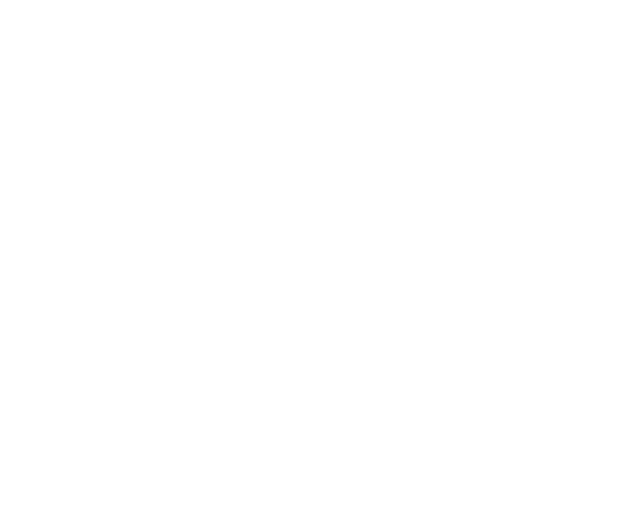
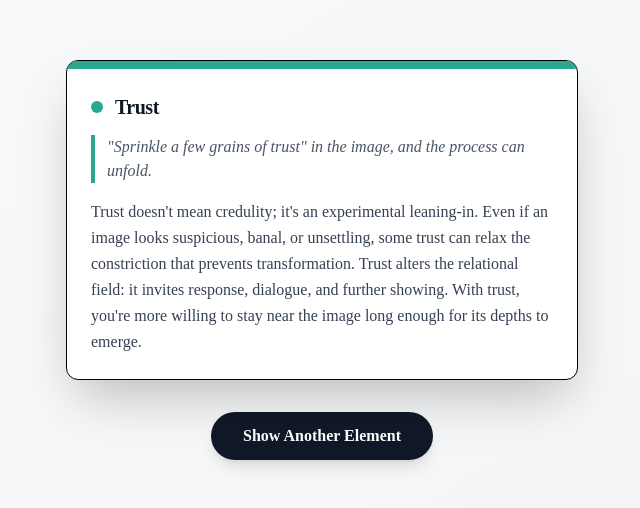
Before and after one commit to ClemensJakob/soulmaking-companion, a React app in the folder frontend/: page /elements/random in a window 1280 px wide. Before the commit this address had no page. Shown: the part 140-648 px from the top of the page, without its empty margins (318-958 px from the left). Built offline with nearby package versions, Linux system fonts and the light colour scheme; the HTML template or start-up script is replaced by a standard one.

Commit message:
feat: add RandomElementPage and integrate ElementDetailCard for displaying random elements

```diff
--- a/frontend/src/App.tsx
+++ b/frontend/src/App.tsx
@@ -1,7 +1,34 @@
+import { useMemo } from 'react'
 import { Link } from 'react-router-dom'
 
+import { elementKeys, elementTagColors } from '@/domain'
+
+function getRandomColor(): string {
+  const randomKey = elementKeys[Math.floor(Math.random() * elementKeys.length)]
+  return elementTagColors[randomKey].bg
+}
+
 function App() {
-  return <Link to="/elements">Elements</Link>
+  const [color1, color2] = useMemo(() => [getRandomColor(), getRandomColor()], [])
+
+  return (
+    <main className="min-h-dvh flex flex-col md:flex-row">
+      <Link
+        to="/elements"
+        className="flex-1 flex items-center justify-center text-white text-2xl md:text-3xl font-bold hover:opacity-90 transition-opacity"
+        style={{ backgroundColor: color1 }}
+      >
+        All Elements
+      </Link>
+      <Link
+        to="/elements/random"
+        className="flex-1 flex items-center justify-center text-white text-2xl md:text-3xl font-bold hover:opacity-90 transition-opacity"
+        style={{ backgroundColor: color2 }}
+      >
+        Random Element
+      </Link>
+    </main>
+  )
 }
 
 export default App
--- /dev/null
+++ b/frontend/src/components/ElementDetailCard.tsx
@@ -0,0 +1,43 @@
+import { type CSSProperties } from 'react'
+
+import { Card, CardContent, CardHeader, CardTitle, CardDescription } from '@/components/ui/card'
+import { elementTagColors, type Element } from '@/domain'
+
+type ElementDetailCardProps = {
+  element: Element
+  elementKey: string
+  className?: string
+}
+
+export function ElementDetailCard({ element, elementKey, className = '' }: ElementDetailCardProps) {
+  const tagColor = elementTagColors[elementKey]
+
+  const cardStyle = {
+    '--accent-color': tagColor.bg,
+    '--accent-text': tagColor.text,
+  } as CSSProperties
+
+  return (
+    <Card
+      className={`w-full max-w-lg shadow-2xl bg-white overflow-hidden ${className}`}
+      style={cardStyle}
+    >
+      <div className="h-2 w-full bg-[var(--accent-color)]" />
+      <CardHeader className="pb-2">
+        <div className="flex items-center gap-3">
+          <div
+            className="w-3 h-3 rounded-full flex-shrink-0"
+            style={{ backgroundColor: tagColor.bg }}
+          />
+          <CardTitle className="text-xl font-bold text-gray-900">{element.name}</CardTitle>
+        </div>
+        <CardDescription className="text-base text-gray-600 mt-2 italic border-l-4 pl-3 border-[var(--accent-color)]">
+          {element.short_desc}
+        </CardDescription>
+      </CardHeader>
+      <CardContent className="pt-2">
+        <p className="text-gray-700 leading-relaxed">{element.long_desc}</p>
+      </CardContent>
+    </Card>
+  )
+}
--- a/frontend/src/main.tsx
+++ b/frontend/src/main.tsx
@@ -5,6 +5,7 @@
 import App from './App.tsx'
 import './index.css'
 import { ElementsPage } from './pages/ElementsPage'
+import { RandomElementPage } from './pages/RandomElementPage'
 
 createRoot(document.getElementById('root')!).render(
   <StrictMode>
@@ -12,6 +13,7 @@
       <Routes>
         <Route path="/" element={<App />} />
         <Route path="/elements" element={<ElementsPage />} />
+        <Route path="/elements/random" element={<RandomElementPage />} />
       </Routes>
     </BrowserRouter>
   </StrictMode>,
--- a/frontend/src/pages/ElementsPage.tsx
+++ b/frontend/src/pages/ElementsPage.tsx
@@ -1,6 +1,6 @@
 import { type CSSProperties, useEffect, useRef, useState } from 'react'
 
-import { Card, CardContent } from '@/components/ui/card'
+import { ElementDetailCard } from '@/components/ElementDetailCard'
 import { elementTagColors, elements, elementKeys, type Element } from '@/domain'
 
 export function ElementsPage() {
@@ -31,7 +31,11 @@
   return (
     <main className="p-1 fixed inset-0 overflow-hidden">
       {selectedKey && (
-        <ElementDetail element={elements[selectedKey]} onClose={() => setSelectedKey(null)} />
+        <ElementDetailOverlay
+          element={elements[selectedKey]}
+          elementKey={selectedKey}
+          onClose={() => setSelectedKey(null)}
+        />
       )}
       <div ref={containerRef} className="relative h-full w-full">
         {elementKeys.map((key) => {
@@ -69,22 +73,37 @@
   )
 }
 
-function ElementDetail({ element, onClose }: { element: Element; onClose: () => void }) {
+type ElementDetailOverlayProps = {
+  element: Element
+  elementKey: string
+  onClose: () => void
+}
+
+function ElementDetailOverlay({ element, elementKey, onClose }: ElementDetailOverlayProps) {
+  function handleKeyDown(e: React.KeyboardEvent) {
+    if (e.key === 'Escape') {
+      onClose()
+    }
+  }
+
   return (
+    // eslint-disable-next-line jsx-a11y/no-noninteractive-element-interactions
     <div
-      className="fixed inset-0 z-50 flex flex-col items-center justify-start bg-black/50 px-4"
+      role="dialog"
+      aria-modal="true"
+      aria-label={`Details for ${element.name}`}
+      className="fixed inset-0 z-50 flex flex-col items-center justify-start bg-black/50 px-4 pt-4 overflow-y-auto"
       onClick={onClose}
+      onKeyDown={handleKeyDown}
     >
-      <Card
-        className="w-full max-w-lg m-4 pt-4 shadow-2xl bg-white"
+      {/* eslint-disable-next-line jsx-a11y/no-noninteractive-element-interactions */}
+      <div
+        role="document"
         onClick={(e) => e.stopPropagation()}
+        onKeyDown={(e) => e.stopPropagation()}
       >
-        <CardContent className="space-y-3">
-          <p className="text-lg font-semibold">{element.name}</p>
-          <p>{element.short_desc}</p>
-          <p>{element.long_desc}</p>
-        </CardContent>
-      </Card>
+        <ElementDetailCard element={element} elementKey={elementKey} />
+      </div>
     </div>
   )
 }
--- /dev/null
+++ b/frontend/src/pages/RandomElementPage.tsx
@@ -0,0 +1,48 @@
+import { useCallback, useState } from 'react'
+
+import { ElementDetailCard } from '@/components/ElementDetailCard'
+import { elementKeys, elements } from '@/domain'
+
+function getRandomElementKey(excludeKey?: string): string {
+  const available = excludeKey ? elementKeys.filter((k) => k !== excludeKey) : elementKeys
+  return available[Math.floor(Math.random() * available.length)]
+}
+
+export function RandomElementPage() {
+  const [currentKey, setCurrentKey] = useState<string>(() => getRandomElementKey())
+  const [isAnimating, setIsAnimating] = useState(false)
+
+  const handleNewElement = useCallback(() => {
+    setIsAnimating(true)
+    setTimeout(() => {
+      setCurrentKey((prev) => getRandomElementKey(prev))
+      setIsAnimating(false)
+    }, 300)
+  }, [])
+
+  const element = elements[currentKey]
+
+  return (
+    <main className="min-h-dvh bg-gradient-to-br from-gray-50 to-gray-100 flex flex-col">
+      <div className="flex-1 flex flex-col items-center justify-center px-4 py-8">
+        <div
+          className={`transition-all duration-300 ease-out transform ${
+            isAnimating
+              ? 'opacity-0 scale-95 -translate-y-4 rotate-1'
+              : 'opacity-100 scale-100 translate-y-0 rotate-0'
+          }`}
+        >
+          <ElementDetailCard element={element} elementKey={currentKey} />
+        </div>
+
+        <button
+          onClick={handleNewElement}
+          disabled={isAnimating}
+          className="mt-8 px-8 py-3 bg-gray-900 text-white font-semibold rounded-full shadow-lg hover:bg-gray-800 hover:shadow-xl active:scale-95 transition-all duration-200 disabled:opacity-50"
+        >
+          Show Another Element
+        </button>
+      </div>
+    </main>
+  )
+}
```
Also changed, not shown: 1 other file (tests, documents, lock files or other folders).
